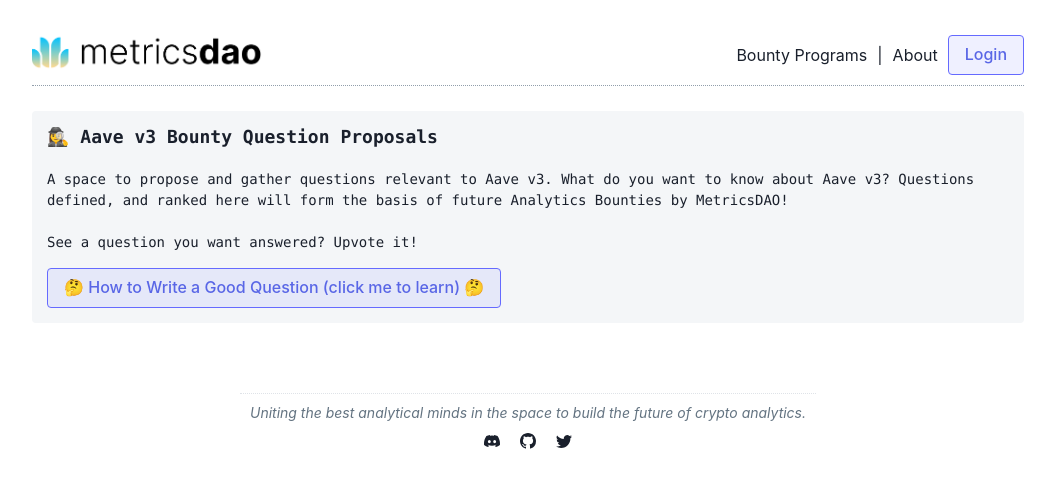
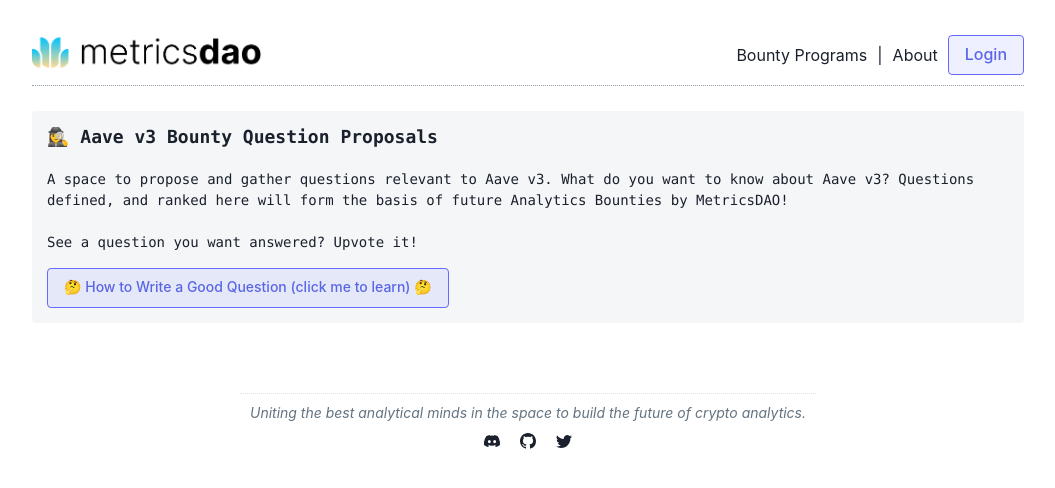
Before and after one commit to MetricsDAO/bounty_app, a Next.js app in the folder frontend/: page /bounty-programs/aave-v3 in a window 1280 px wide. Shown: the top 488 px of the page, without its empty margins (112-1167 px from the left). Built offline with nearby package versions, Linux system fonts and the light colour scheme; no server answers; what @usedapp/core would draw is missing.

Commit message:
configurable header description and hint for bounty programs

```diff
--- a/frontend/lib/stores/BountyProgramsStore.ts
+++ b/frontend/lib/stores/BountyProgramsStore.ts
@@ -4,6 +4,9 @@
   name: string;
   slug: string;
   bountyProgramID: string;
+  customTitle?: string;
+  customDescription?: string;
+  customHint?: string;
 }
 export interface BountyProgramState {
   programs: BountyProgram[];
@@ -12,7 +15,6 @@
 }
 
 const programs = [
-
   {
     name: "Aave v3",
     slug: "aave-v3",
@@ -37,7 +39,7 @@
     name: "Goldfinch",
     slug: "goldfinch",
     bountyProgramID: "c1af1118-3163-a6b3-4b67-fc73ef7ff008",
-  }
+  },
 ];
 
 export const useBountyProgramStore = create<BountyProgramState>((set: any) => ({
--- a/frontend/pages/bounty-programs/[bountyProgramSlug]/index.tsx
+++ b/frontend/pages/bounty-programs/[bountyProgramSlug]/index.tsx
@@ -12,6 +12,9 @@
   ModalContent,
   ModalFooter,
   useDisclosure,
+  Wrap,
+  WrapItem,
+  Center,
 } from "@chakra-ui/react";
 import { CannyWidget } from "../../../lib/components/CannyWidget";
 import { useRouter } from "next/dist/client/router";
@@ -52,6 +55,9 @@
     return <></>;
   }
 
+  console.log("DESCRIPTION", bountyProgram.customDescription);
+  console.log("TITLE", bountyProgram.customTitle);
+
   return (
     <Box width="100%">
       <Box
@@ -60,19 +66,35 @@
         padding="15px"
         borderRadius="4px"
       >
+        {bountyProgram.customTitle == undefined ? (
           <Heading fontSize="lg" fontFamily="mono">
             🕵️‍♀️ {bountyProgram.name} Bounty Question Proposals
           </Heading>
+        ) : (
+          <Heading fontSize="lg" fontFamily="mono">
+            🕵️‍♀️ {bountyProgram.customTitle}
+          </Heading>
+        )}
+        {bountyProgram.customDescription == undefined ? (
           <Text fontFamily="mono" fontSize="sm">
             <br />A space to propose and gather questions relevant to{" "}
             {bountyProgram.name}. What do you want to know about{" "}
-          {bountyProgram.name}? Questions defined, and ranked here will form the
-          basis of future Analytics Bounties by MetricsDAO!
+            {bountyProgram.name}? Questions defined, and ranked here will form
+            the basis of future Analytics Bounties by MetricsDAO!
             <br />
             <br />
             See a question you want answered? Upvote it!
           </Text>
+        ) : (
+          <Text fontFamily="mono" fontSize="sm">
+            <br />
+            {bountyProgram.customDescription}
+          </Text>
+        )}
+        {bountyProgram.customHint == undefined ? (
+          <WrapItem>
             <Button
+              fontSize={["xs", "sm"]}
               marginTop="15px"
               variant="secondary"
               onClick={() => {
@@ -82,6 +104,19 @@
             >
               🤔 How to Write a Good Question (click me to learn) 🤔
             </Button>
+          </WrapItem>
+        ) : (
+          <Button
+            marginTop="15px"
+            variant="secondary"
+            onClick={() => {
+              mixpanel.track("click:bounty_question_tips");
+              onOpen();
+            }}
+          >
+            {bountyProgram.customHint}
+          </Button>
+        )}
       </Box>
       <Box>
         {counter != 1 && (
```
Lines whose indentation alone changed are shown as unchanged.
